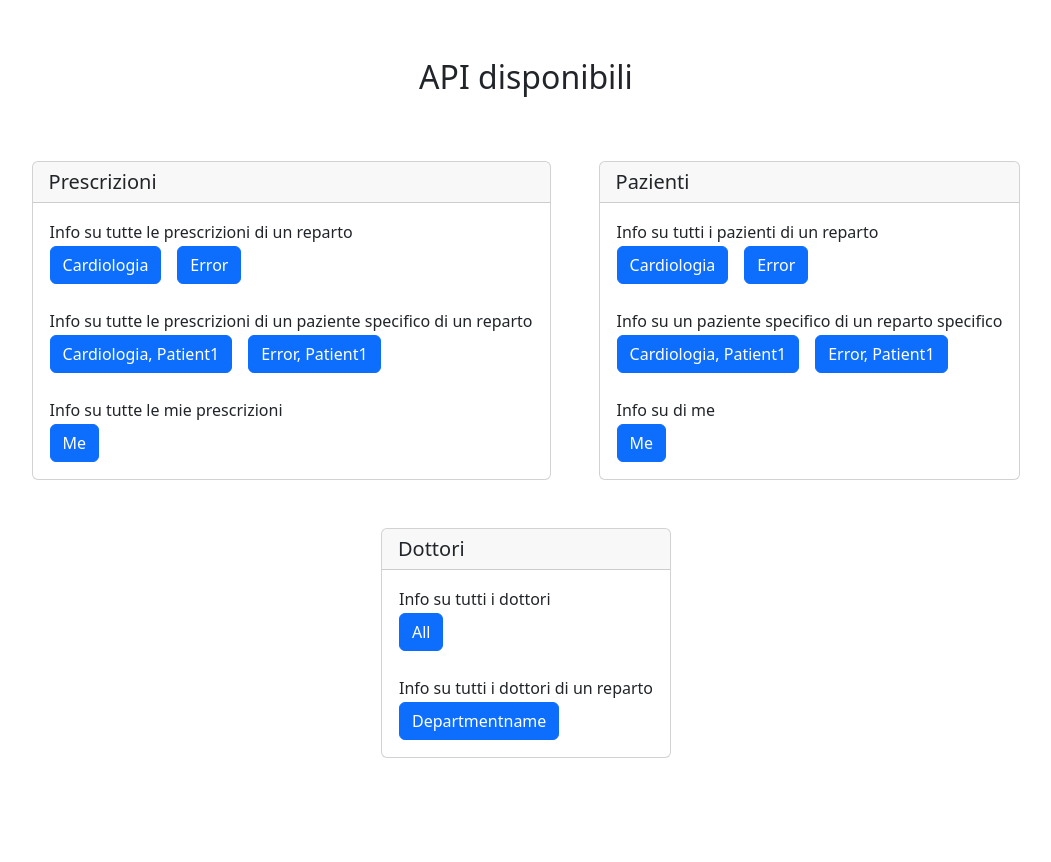
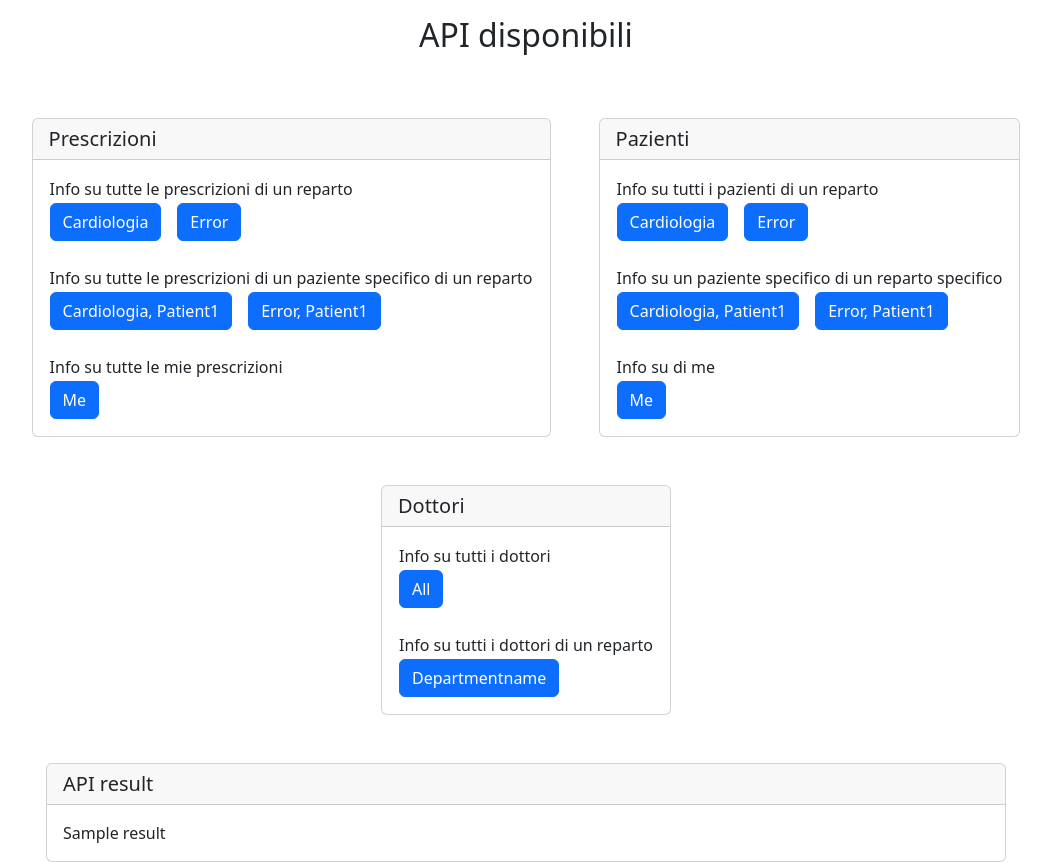
Before and after one commit to zack-99/restAPIServer, a Python web app: template client/templates/result_api.html in a window 1280 px wide. Shown: the whole page, without its empty margins (114-1165 px from the left). Before the commit the page ends 758 px from the top, so only its background shows below. Run offline with Jinja, Linux system fonts and the light colour scheme; the template is opened without the code that fills it: most values are stand-ins (such as "Sample title", 1, 10 or a date in 2020).

Commit message:
Restored API result box.

```diff
--- a/client/templates/result_api.html
+++ b/client/templates/result_api.html
@@ -138,6 +138,13 @@
 			</table>
 		</div>
 	</div>
+
+	<div class="card w-75">
+		<h5 class="card-header">API result</h5>
+		<div class="card-body">
+			{{result}}
+		</div>
+	</div>
 	<!--
 	<br>
 	<b>Ovviamente ci sono anche gli endpoint per inserire nuove prescrizioni ad un paziente, nuovi pazienti, ... (sono ancora da implementare, ma ci vuole un secondo)</b>
```
